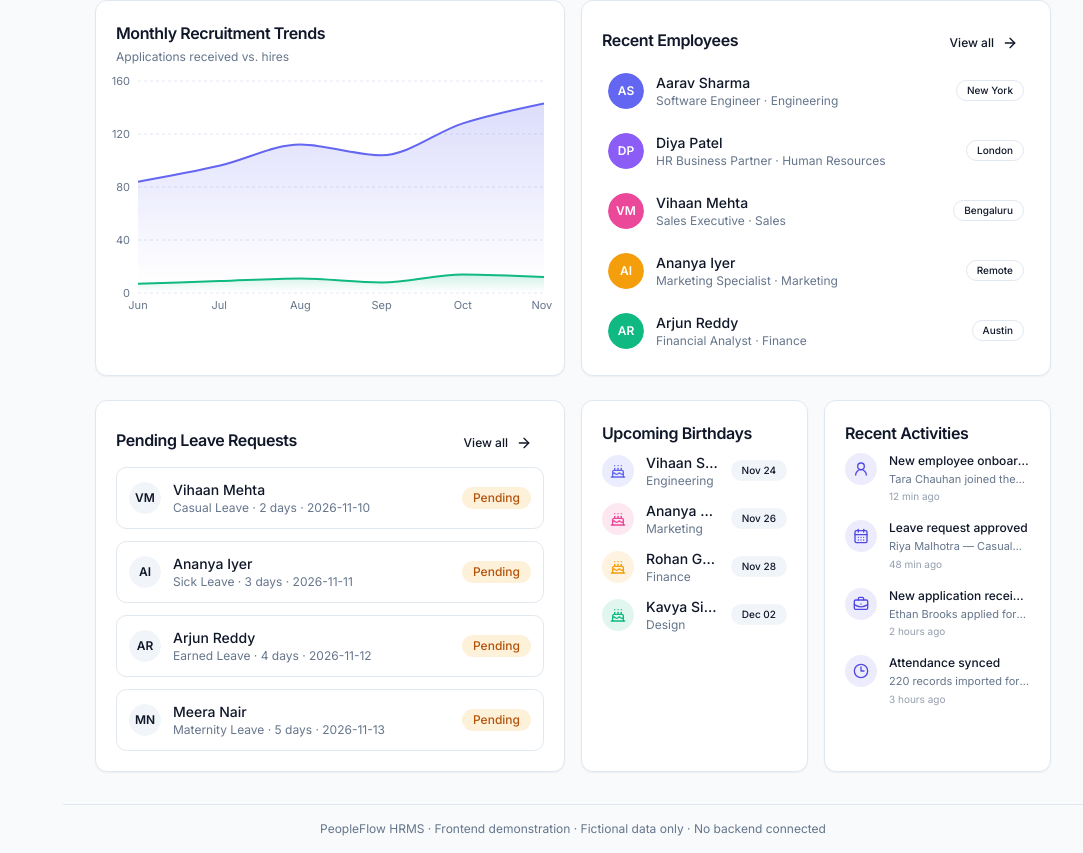
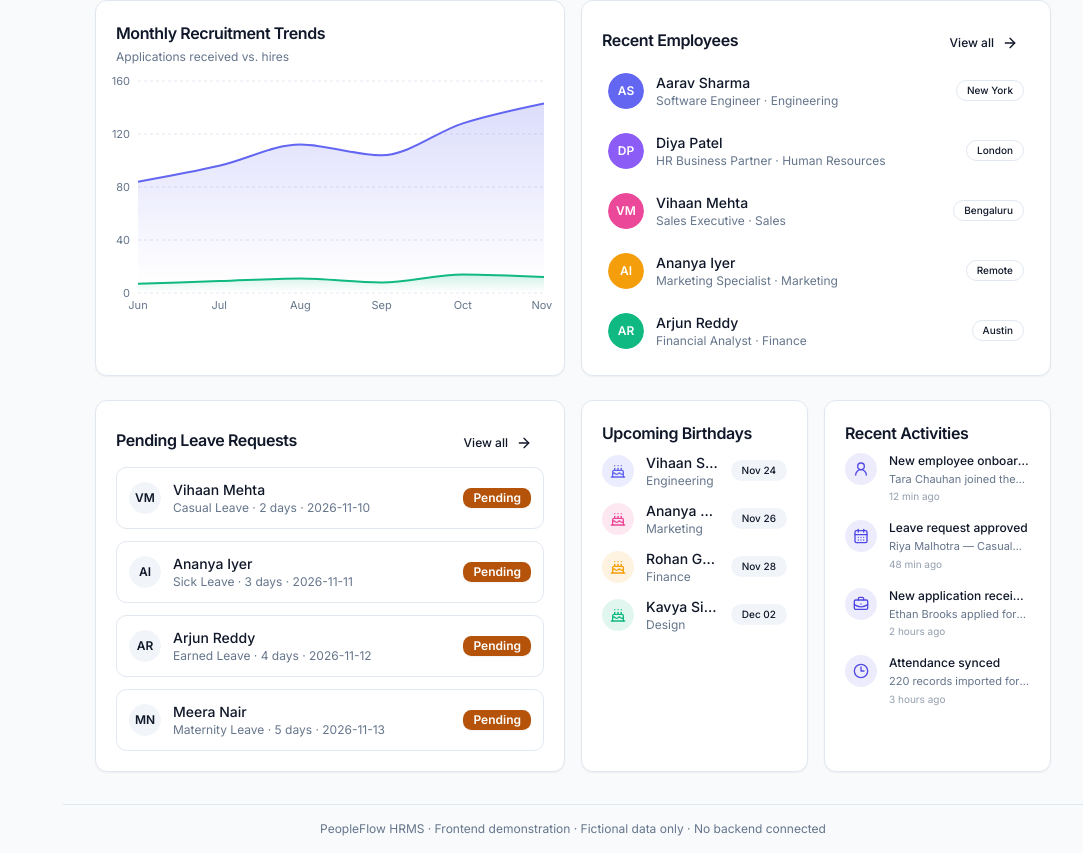
Before and after one commit to RAKIB6348/hrms-system, a React (Vite) app in the folder frontend/: page /dashboard in a window 1280 px wide. Shown: the part 930-1783 px from the top of the page, without its empty margins (197-1280 px from the left). Built offline with nearby package versions, Linux system fonts and the light colour scheme.

Commit message:
Apply dark status badges across all HRMS modules

```diff
--- a/frontend/src/components/common/StatusBadge.tsx
+++ b/frontend/src/components/common/StatusBadge.tsx
@@ -1,17 +1,74 @@
-import { Badge, type BadgeProps } from '@/components/ui/badge'
+/** Centralized semantic status colors for the entire HRMS. */
+export const statusColors: Record<string, string> = {
+  // Success
+  Active: '#15803D',
+  Approved: '#15803D',
+  Paid: '#15803D',
+  Completed: '#15803D',
+  Hired: '#15803D',
+  Present: '#15803D',
+  Recovered: '#15803D',
+  Open: '#15803D',
+  'On Track': '#15803D',
 
-type Tone = NonNullable<BadgeProps['variant']>
+  // Warning
+  Pending: '#B45309',
+  'On Leave': '#B45309',
+  'Awaiting Approval': '#B45309',
+  Probation: '#B45309',
+  Late: '#B45309',
+  'Half Day': '#B45309',
+  'On Hold': '#B45309',
+  'At Risk': '#B45309',
 
-const statusTones: Record<string, Tone> = {
-  Active: 'success', Present: 'success', Approved: 'success', Paid: 'success', Completed: 'success',
-  Open: 'success', Hired: 'success', 'On Track': 'success', Recovered: 'success',
-  Pending: 'warning', 'On Leave': 'warning', Late: 'warning', 'Half Day': 'warning',
-  Processing: 'warning', 'In Progress': 'info', 'On Hold': 'warning', 'At Risk': 'warning',
-  Probation: 'info', Screening: 'info', Interview: 'info', Offer: 'info', Draft: 'secondary',
-  Absent: 'destructive', Inactive: 'secondary', Rejected: 'destructive', Cancelled: 'secondary',
-  Closed: 'secondary', Overdue: 'destructive',
+  // Information
+  Processing: '#1D4ED8',
+  'In Progress': '#1D4ED8',
+  Scheduled: '#1D4ED8',
+  Applied: '#1D4ED8',
+  Screening: '#1D4ED8',
+  Interview: '#1D4ED8',
+  Offer: '#1D4ED8',
+
+  // Danger
+  Rejected: '#B91C1C',
+  Unpaid: '#B91C1C',
+  Failed: '#B91C1C',
+  Cancelled: '#B91C1C',
+  Absent: '#B91C1C',
+  Overdue: '#B91C1C',
+
+  // Neutral
+  Draft: '#475569',
+  Inactive: '#475569',
+  Closed: '#334155',
+
+  // Published
+  Published: '#6D28D9',
 }
 
-export function StatusBadge({ status }: { status: string }) {
-  return <Badge variant={statusTones[status] ?? 'outline'}>{status}</Badge>
+export const FALLBACK_STATUS_COLOR = '#334155'
+
+export function getStatusColor(status: string) {
+  return statusColors[status] ?? FALLBACK_STATUS_COLOR
 }
+
+interface StatusBadgeProps {
+  status: string
+  className?: string
+}
+
+/** Compact dark status badge with white text, used across all HRMS modules. */
+export function StatusBadge({ status, className }: StatusBadgeProps) {
+  return (
+    <span
+      className={
+        'inline-flex items-center rounded-md border-0 px-2.5 py-1 text-xs font-semibold leading-none text-white shadow-sm ' +
+        (className ?? '')
+      }
+      style={{ backgroundColor: getStatusColor(status), color: '#FFFFFF' }}
+    >
+      {status}
+    </span>
+  )
+}
--- a/frontend/src/pages/performance/GoalsKpis.tsx
+++ b/frontend/src/pages/performance/GoalsKpis.tsx
@@ -3,6 +3,7 @@ import { toast } from 'sonner'
 import { Flag, Plus, CalendarDays } from 'lucide-react'
 import { PageHeader } from '@/components/common/PageHeader'
 import { DemoNotice } from '@/components/common/DemoNotice'
+import { StatusBadge } from '@/components/common/StatusBadge'
 import { Button } from '@/components/ui/button'
 import { Card, CardContent } from '@/components/ui/card'
 import { Badge } from '@/components/ui/badge'
@@ -41,7 +42,7 @@ export default function GoalsKpis() {
               <CardContent className="space-y-4 p-5">
                 <div className="flex items-start justify-between gap-2">
                   <div className="flex h-9 w-9 items-center justify-center rounded-lg bg-primary/10 text-primary"><Flag className="h-4 w-4" /></div>
-                  <Badge variant={goal.status === 'Completed' ? 'success' : goal.status === 'On Track' ? 'info' : goal.status === 'At Risk' ? 'warning' : 'destructive'}>{goal.status}</Badge>
+                  <StatusBadge status={goal.status} />
                 </div>
                 <div className="space-y-1">
                   <p className="font-semibold leading-snug">{goal.title}</p>
```
